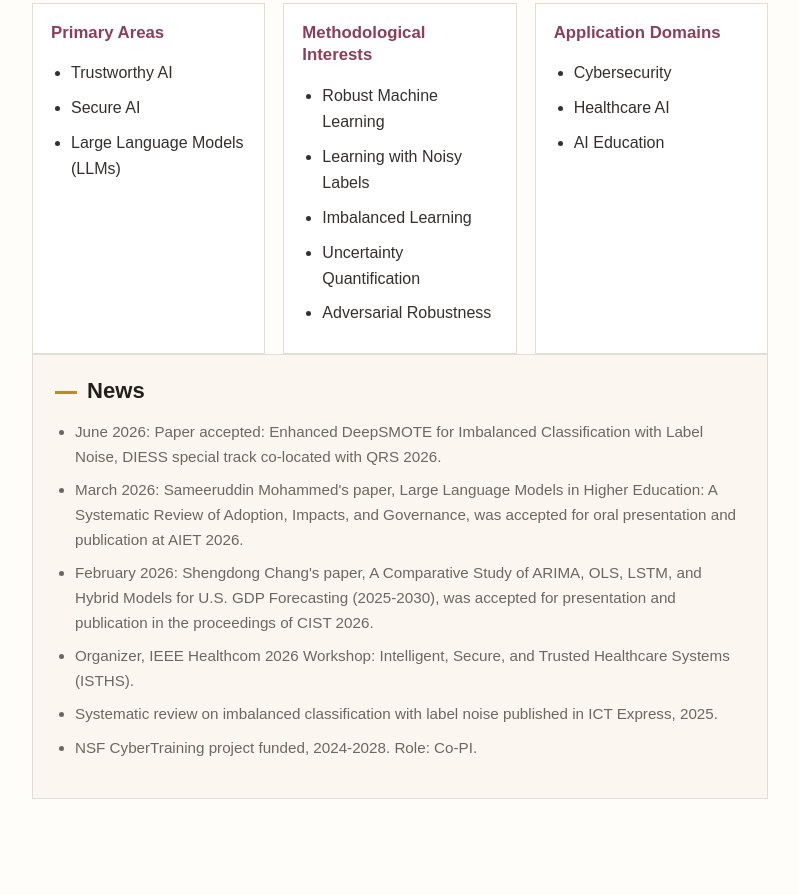
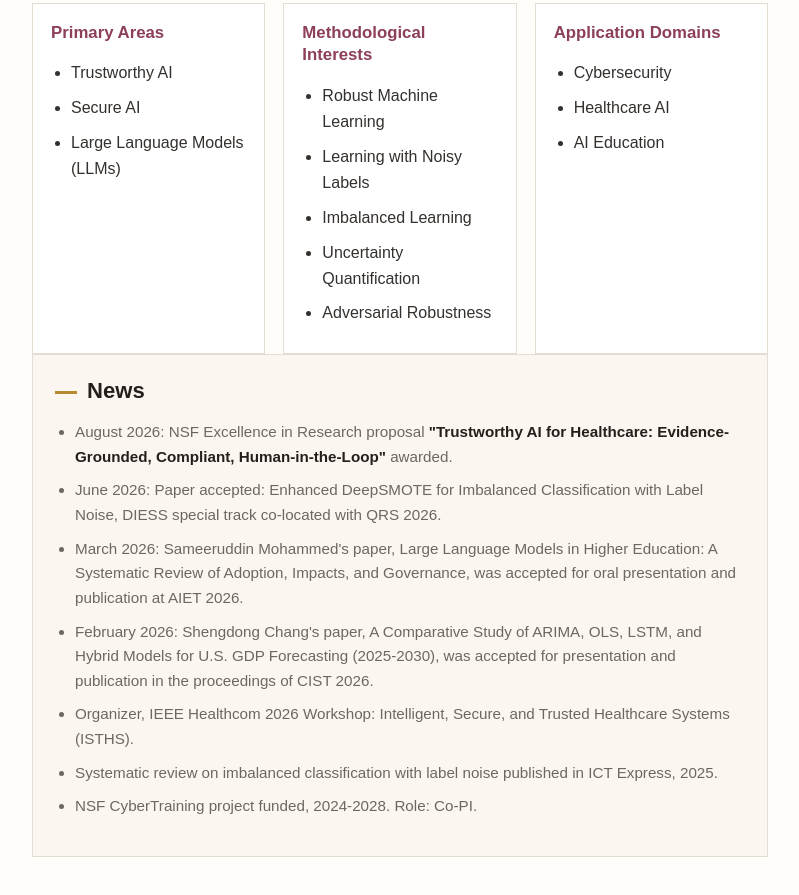
Before and after one commit to baiyun-chen/baiyun-chen.github.io, a plain HTML site: page index.html in a window 1280 px wide. Shown: the part 865-1760 px from the top of the page, without its empty margins (412-1211 px from the left). Drawn offline with Linux system fonts and the light colour scheme.

Commit message:
Add news item about NSF Excellence in Research proposal

```diff
--- a/index.html
+++ b/index.html
@@ -94,6 +94,7 @@
         <section class="news-box">
           <h2>News</h2>
           <ul class="news-list">
+            <li>August 2026: NSF Excellence in Research proposal <strong>"Trustworthy AI for Healthcare: Evidence-Grounded, Compliant, Human-in-the-Loop"</strong> awarded.</li>
             <li>June 2026: Paper accepted: Enhanced DeepSMOTE for Imbalanced Classification with Label Noise, DIESS special track co-located with QRS 2026.</li>
             <li>March 2026: Sameeruddin Mohammed's paper, Large Language Models in Higher Education: A Systematic Review of Adoption, Impacts, and Governance, was accepted for oral presentation and publication at AIET 2026.</li>
             <li>February 2026: Shengdong Chang's paper, A Comparative Study of ARIMA, OLS, LSTM, and Hybrid Models for U.S. GDP Forecasting (2025-2030), was accepted for presentation and publication in the proceedings of CIST 2026.</li>
```
